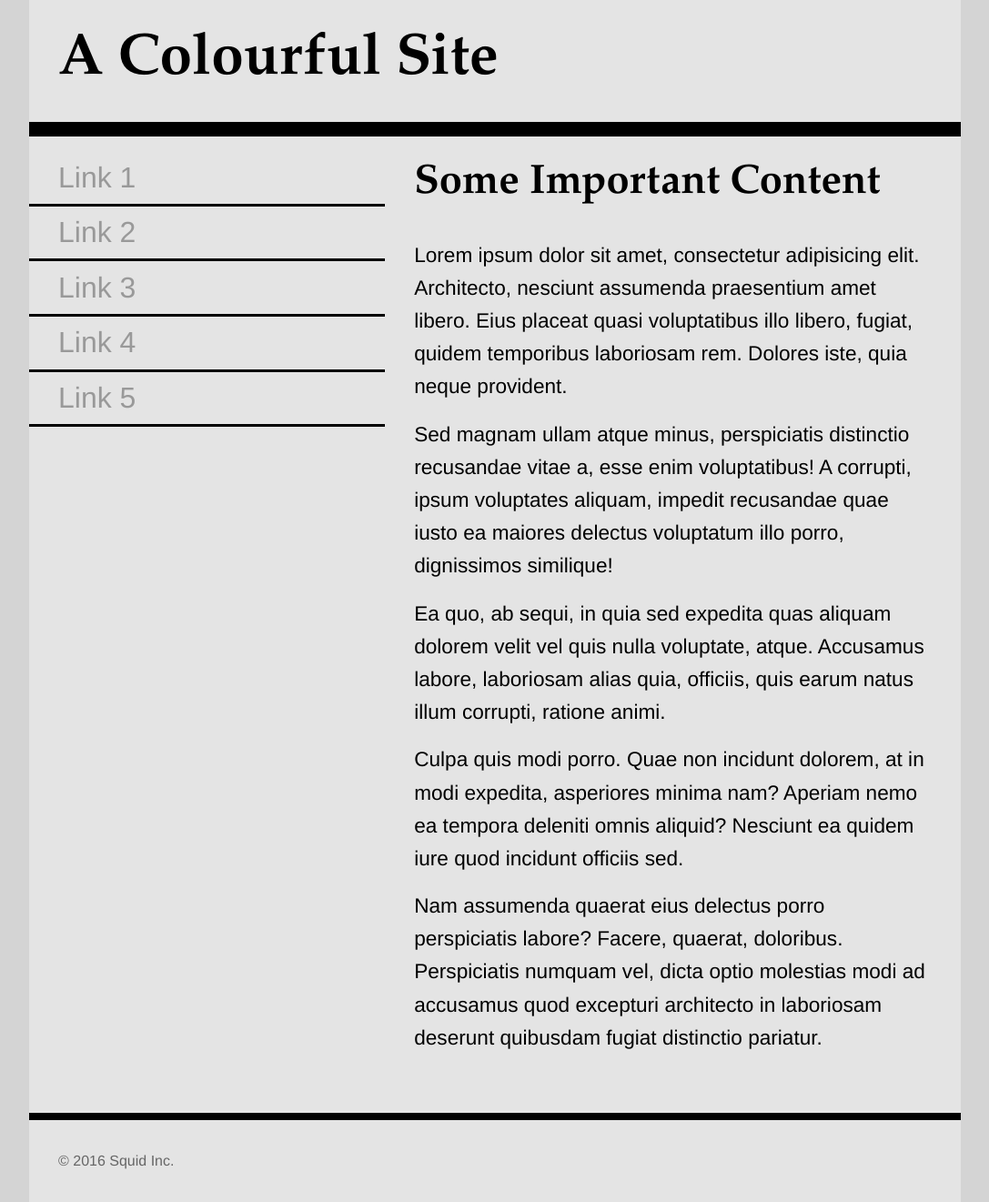
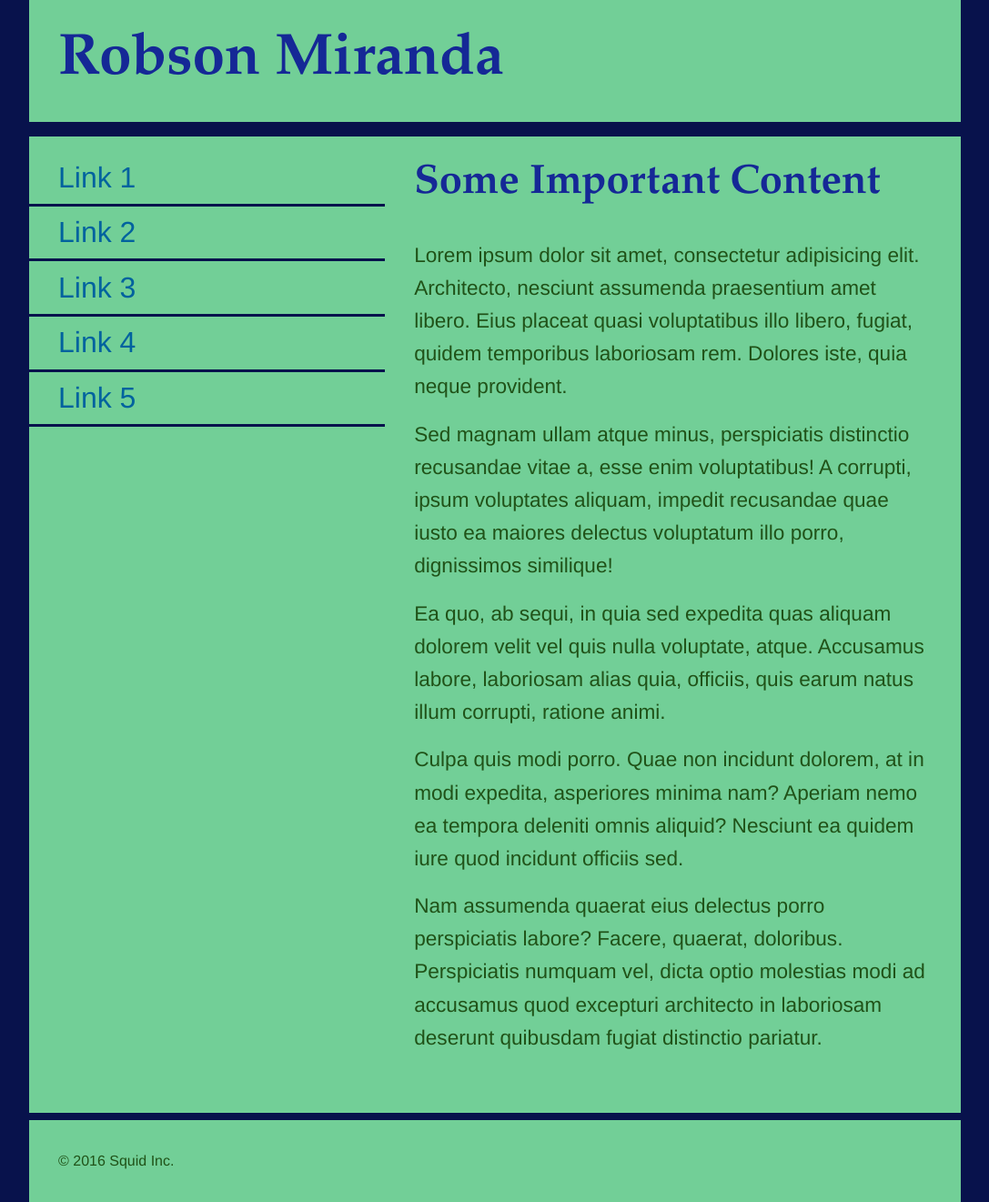
Before and after one commit to robsonscm/colours, a plain HTML site: page analogous.html in a window 1280 px wide. Shown: the whole page at 91% size, without its empty margins (96-1183 px from the left). Drawn offline with Linux system fonts and the light colour scheme.

Commit message:
Colours done!

```diff
--- a/analogous.html
+++ b/analogous.html
@@ -24,17 +24,19 @@
             font-family: Helvetica, Arial, sans-serif;
         }
         html,body{
-            background-color: #d4d4d4;
+            background-color: #08124C;
         }
         h1{
             font-family: Palatino, 'Palatino Linotype', 'Palatino LT STD', 'Book Antiqua', Georgia, serif;
             font-size: 3.998rem;
             padding:1rem 2rem;
+            color: #152896;
         }
         h2{
             font-family: Palatino, 'Palatino Linotype', 'Palatino LT STD', 'Book Antiqua', Georgia, serif;
             font-size: 2.827rem;
             padding:1rem 2rem;
+            color: #152896;
         }
         nav ul{
             padding:1rem 0;
@@ -46,13 +48,14 @@
         nav li>a{
             display: block;
             text-decoration: none;
-            border-bottom: 0.2rem solid black;
+            border-bottom: 0.2rem solid #08124C;
             padding: 0.2rem 2rem;
-            color: #999;
+            color: #00629E;
         }
         nav li>a:hover,
         nav li>a:active{
-            color: #222;
+            color: #00FFE6;
+            /*border-bottom: 0.2rem solid #00FFE6;*/
         }
         p{
             font-size: 1.414rem;
@@ -65,11 +68,12 @@
             width: 80%;
             max-width: 1200px;
             margin: 0 auto;
-            background-color: #e4e4e4;
+            background-color: #72CF97;
+            color: #205218;
         }
         header{
             width:100%;
-            border-bottom: 1rem solid black;
+            border-bottom: 1rem solid #08124C;
         }
         nav{
             float:left;
@@ -82,19 +86,19 @@
         footer{
             clear:both;
             width: 100%;
-            border-top: 0.5rem solid black;
+            border-top: 0.5rem solid #08124C;
         }
         footer p{
             font-size: 1rem;
             padding: 2rem;
-            color: #666;
+            color: #205218;
         }
     </style>
 </head>
 <body>
     <div class="wrapper">
         <header>
-            <h1>A Colourful Site</h1>
+            <h1>Robson Miranda</h1>
         </header>
         <nav>
             <ul>
```
Also changed, not shown: complementary.html (+13 -9 lines), index.html (+15 -9 lines).
